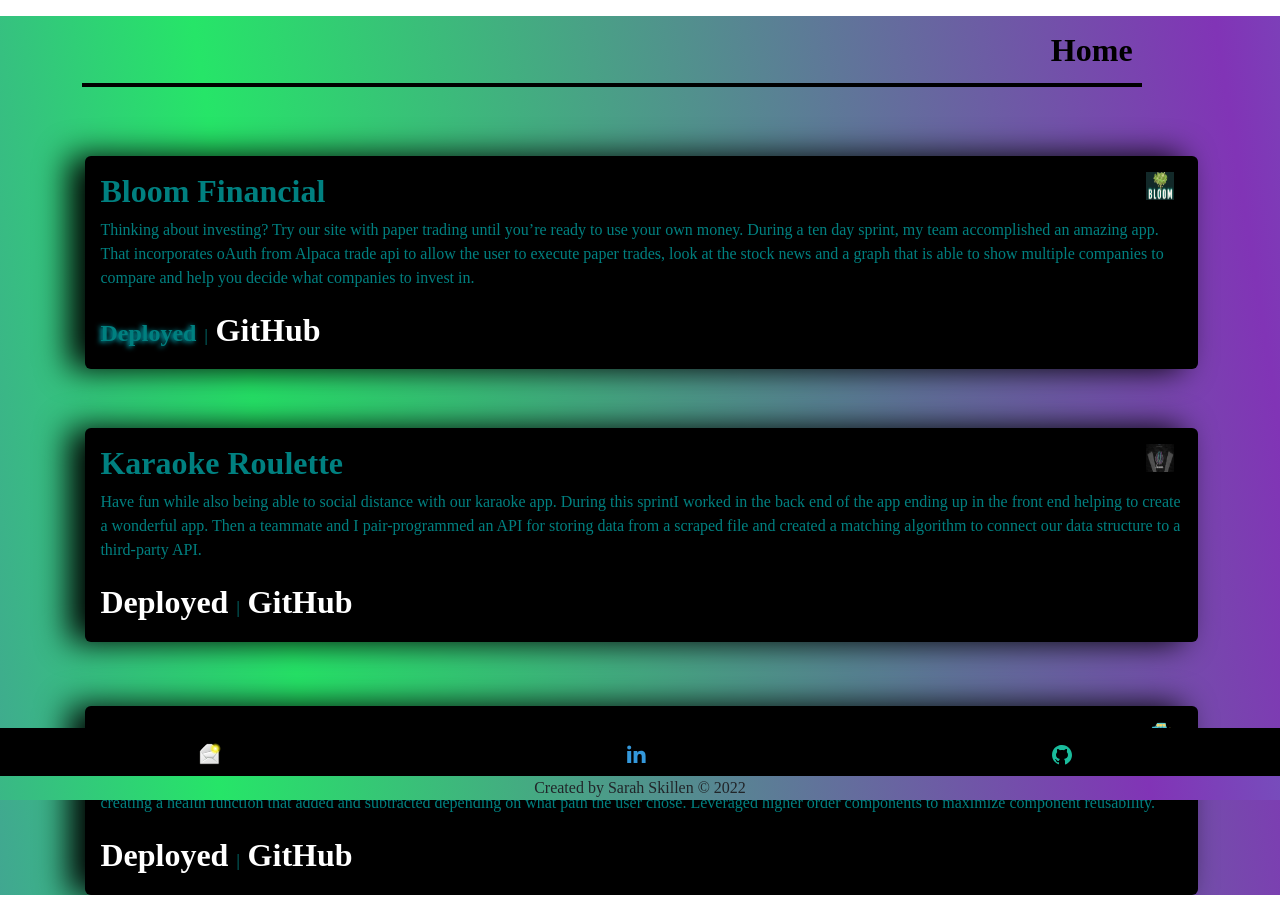
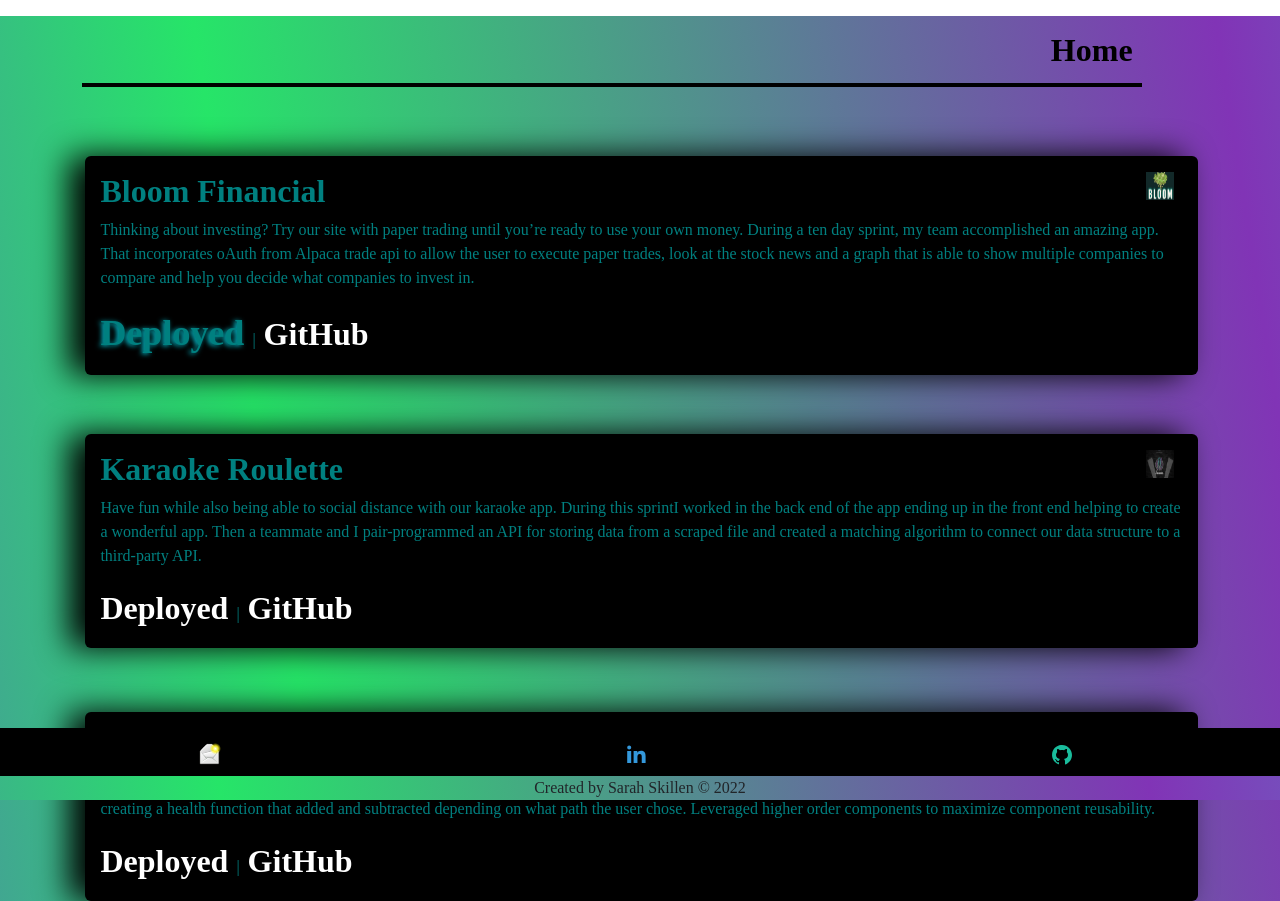
Before and after one commit to sarah-svg/sarah-site, a React (Create React App) app: page /page in a window 1280 px wide. In both pictures the pointer is over the button 164 px from the left and 324 px from the top of the page. Built offline with nearby package versions, Linux system fonts and the light colour scheme; a web font is replaced by a local one.

Commit message:
one more style

```diff
--- a/src/Projects/Projects.scss
+++ b/src/Projects/Projects.scss
@@ -16,9 +16,9 @@
       font-size: 2rem !important;
 
     }
-    button:active, button:hover{
+    .link:active, .link:hover{
       color: teal;
-      font-size: 1.5rem !important;
+      font-size: 2.25rem !important;
 
 
 text-shadow: -2px 1px 5px rgba(5,212,230,0.87);
```
